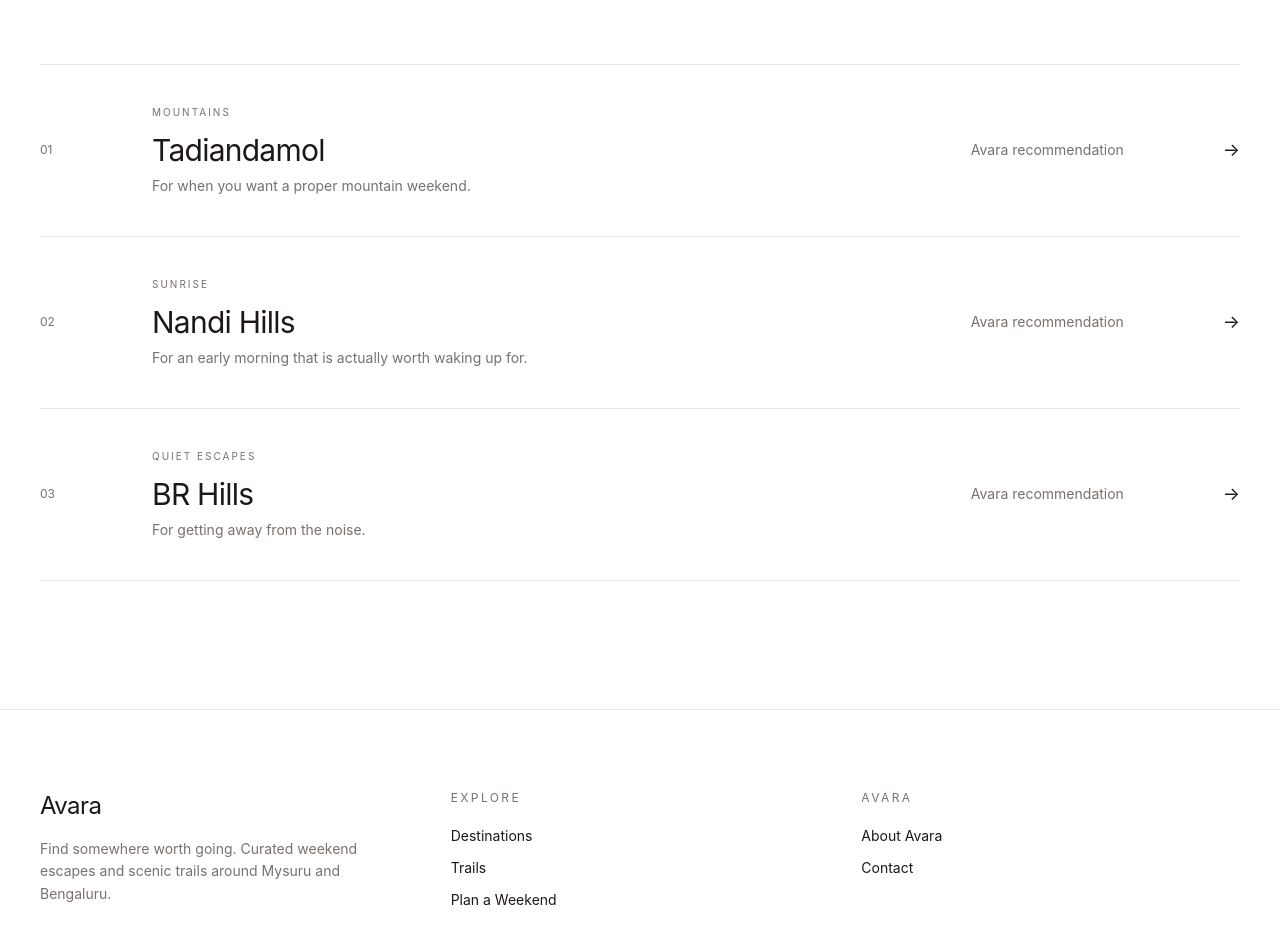
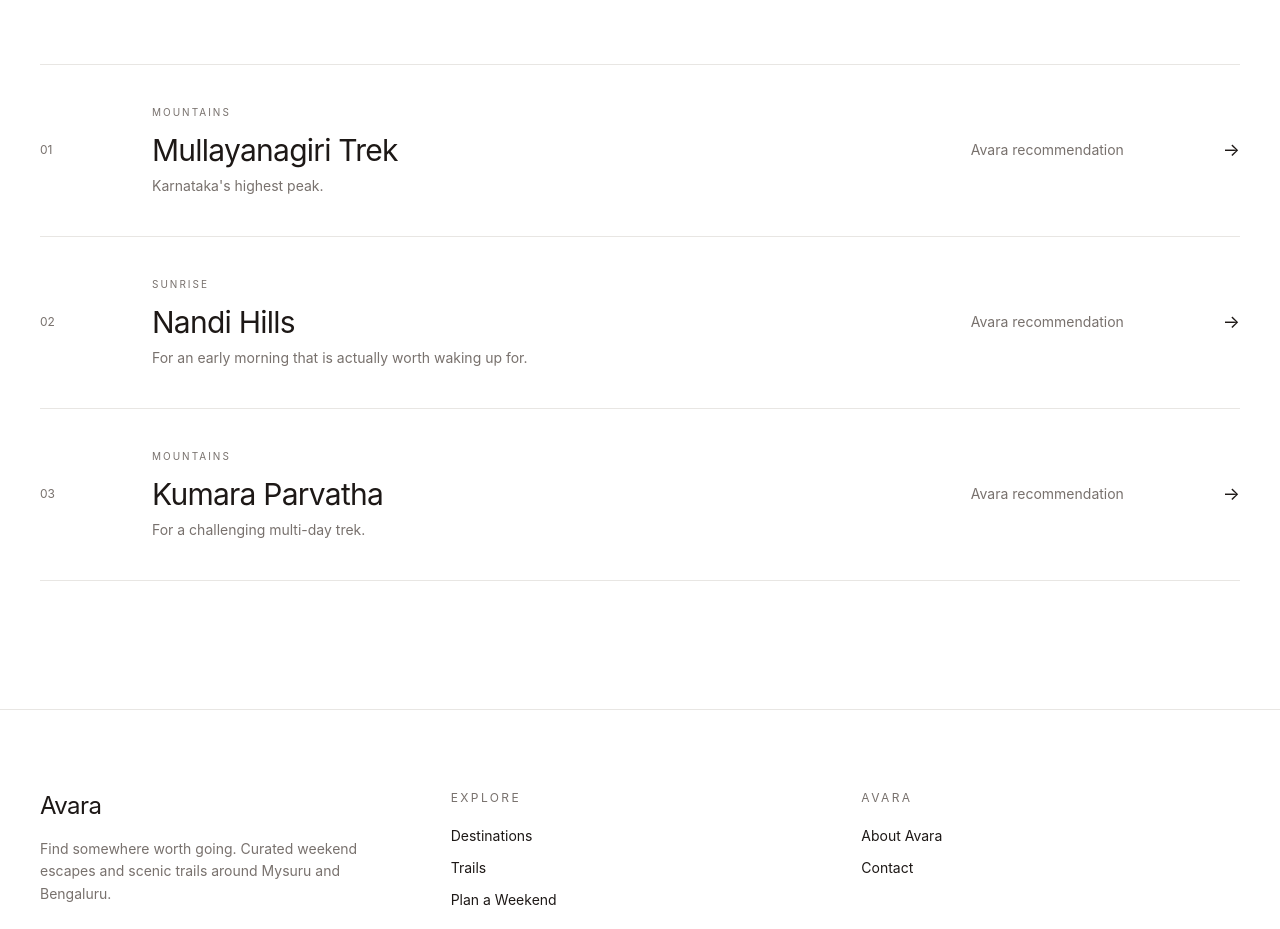
Before and after one commit to nandan56425/AVARA, a Next.js app: page / in a window 1280 px wide. Shown: the part 3900-4829 px from the top of the page. Built offline with nearby package versions, Linux system fonts and the light colour scheme; no server answers; a web font is replaced by a local one.

Commit message:
Update trekking destinations in AVARA_PICKS

```diff
--- a/src/app/page.tsx
+++ b/src/app/page.tsx
@@ -65,10 +65,10 @@ const MOODS = [
 const AVARA_PICKS = [
   {
     number: "01",
-    title: "Tadiandamol",
-    description: "For when you want a proper mountain weekend.",
+    title: "Mullayanagiri Trek",
+    description: "Karnataka's highest peak.",
     category: "MOUNTAINS",
-    href: "/trails/tadiandamol-peak",
+    href: "/trails/mullayanagiri-summit-trek",
   },
   {
     number: "02",
@@ -79,10 +79,10 @@ const AVARA_PICKS = [
   },
   {
     number: "03",
-    title: "BR Hills",
-    description: "For getting away from the noise.",
-    category: "QUIET ESCAPES",
-    href: "/destinations/br-hills-wildlife",
+    title: "Kumara Parvatha",
+    description: "For a challenging multi-day trek.",
+    category: "MOUNTAINS",
+    href: "/trails/kumara-parvatha-trek",
   },
 ];
 export default function HomePage() {
```
